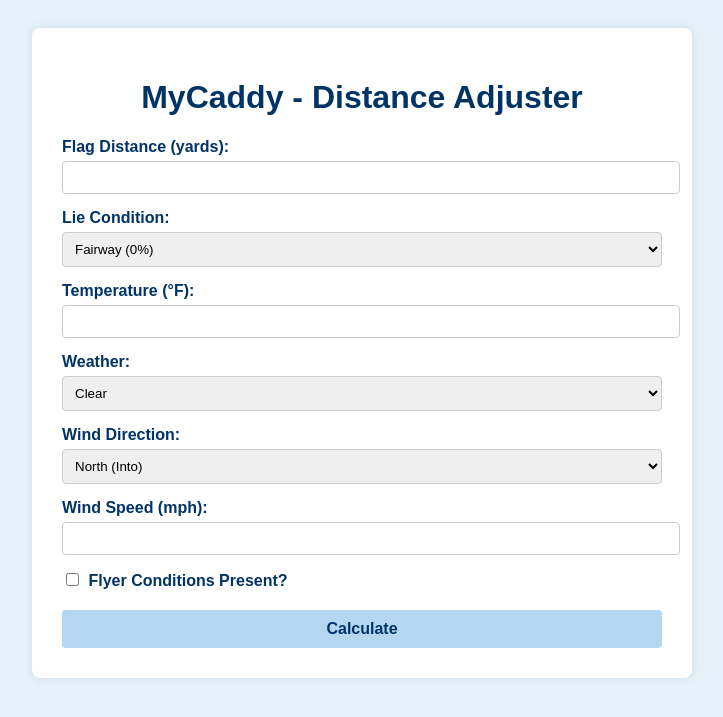
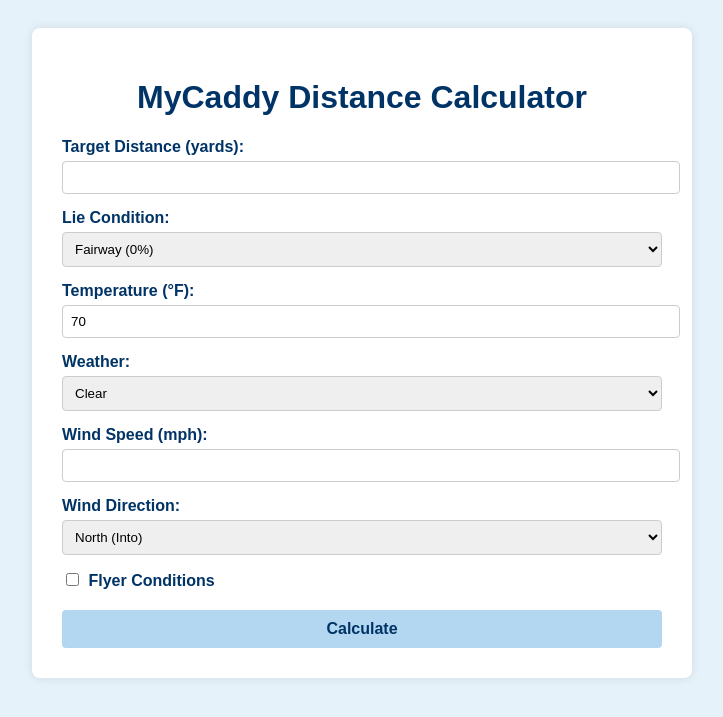
Before and after one commit to CanyenPalmer/MyCaddy, a Flask app: page / in a window 1280 px wide. Shown: the top 717 px of the page, without its empty margins (278-1001 px from the left). Run offline with Flask 3, Linux system fonts and the light colour scheme.

Commit message:
Update index.html

```diff
--- a/templates/index.html
+++ b/templates/index.html
@@ -2,18 +2,18 @@
 <html lang="en">
 <head>
     <meta charset="UTF-8">
-    <title>MyCaddy</title>
+    <title>MyCaddy Distance Calculator</title>
     <link rel="stylesheet" href="{{ url_for('static', filename='style.css') }}">
 </head>
 <body>
 <div class="container">
-        <h1>MyCaddy - Distance Adjuster</h1>
-        <form method="POST">
-            <label for="distance">Flag Distance (yards):</label>
-            <input type="number" name="distance" step="0.1" required>
+    <h1>MyCaddy Distance Calculator</h1>
+    <form method="post">
+        <label for="distance">Target Distance (yards):</label>
+        <input type="number" name="distance" id="distance" required step="0.1">
 
         <label for="lie">Lie Condition:</label>
-            <select name="lie" required>
+        <select name="lie" id="lie" required>
             <option value="0">Fairway (0%)</option>
             <option value="10">First-Cut (10%)</option>
             <option value="25">Light-Rough (25%)</option>
@@ -23,28 +23,26 @@
         </select>
 
         <label for="temperature">Temperature (°F):</label>
-            <input type="number" name="temperature" step="1" required>
+        <input type="number" name="temperature" id="temperature" step="1" value="70">
 
         <label for="weather">Weather:</label>
-            <select name="weather">
+        <select name="weather" id="weather">
             <option value="Clear">Clear</option>
+            <option value="Sunny">Sunny</option>
+            <option value="Cloudy">Cloudy</option>
             <option value="Rainy">Rainy</option>
         </select>
 
+        <label for="wind_speed">Wind Speed (mph):</label>
+        <input type="number" name="wind_speed" id="wind_speed" step="0.1">
+
         <label for="wind_dir">Wind Direction:</label>
-            <select name="wind_dir">
+        <select name="wind_dir" id="wind_dir">
             <option value="North">North (Into)</option>
             <option value="South">South (Downwind)</option>
-                <option value="East">East (Crosswind)</option>
-                <option value="West">West (Crosswind)</option>
         </select>
 
-            <label for="wind_speed">Wind Speed (mph):</label>
-            <input type="number" name="wind_speed" step="1" required>
-
-            <label>
-                <input type="checkbox" name="flyer"> Flyer Conditions Present?
-            </label>
+        <label><input type="checkbox" name="flyer"> Flyer Conditions</label>
 
         <button type="submit">Calculate</button>
     </form>
@@ -52,7 +50,6 @@
     {% if summary %}
     <div class="summary">{{ summary }}</div>
     {% endif %}
-
     {% if result %}
     <div class="result">{{ result }}</div>
     {% endif %}
```
Lines whose indentation alone changed are shown as unchanged.
